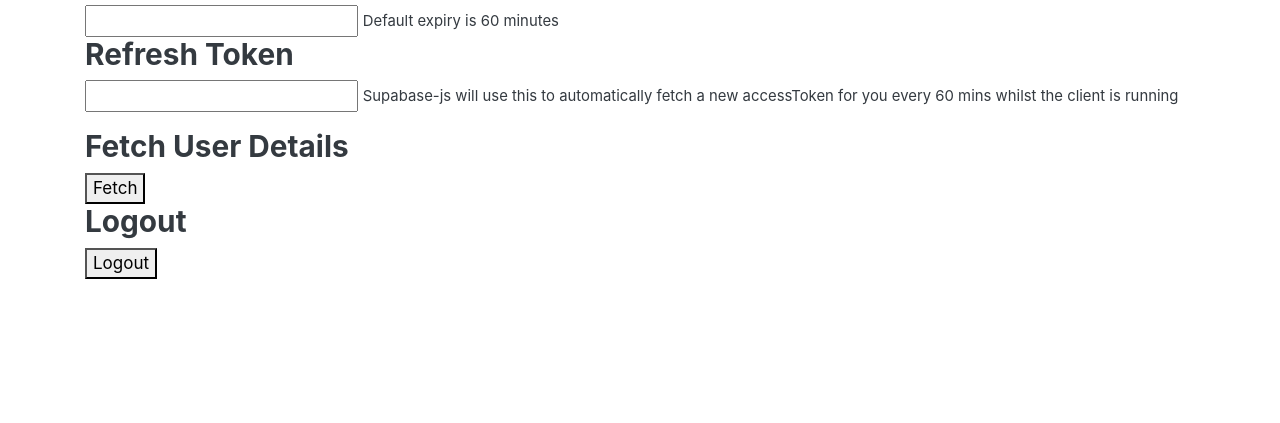
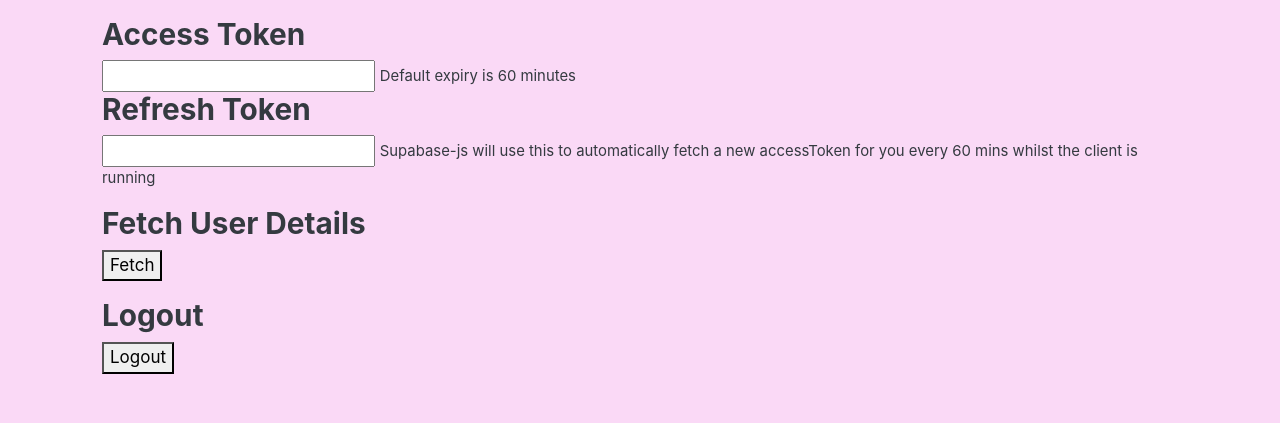
Before and after one commit to HosterMaxer/login, a plain HTML site: page login.html in a window 1280 px wide. Shown: the part 377-800 px from the top of the page. Drawn offline with nearby package versions, Linux system fonts and the light colour scheme.

Commit message:
Update login.html

```diff
--- a/login.html
+++ b/login.html
@@ -5,6 +5,7 @@
     <script src="https://cdn.jsdelivr.net/npm/@supabase/supabase-js"></script>
     <script src="index.js"></script>
 <link rel="stylesheet" type="text/css" href="https://bootswatch.com/4/litera/bootstrap.min.css" media="screen"/>
+<link rel="stylesheet" type="text/css" href="index.css" media="screen"/>
 </head>
 
 <body>
```
